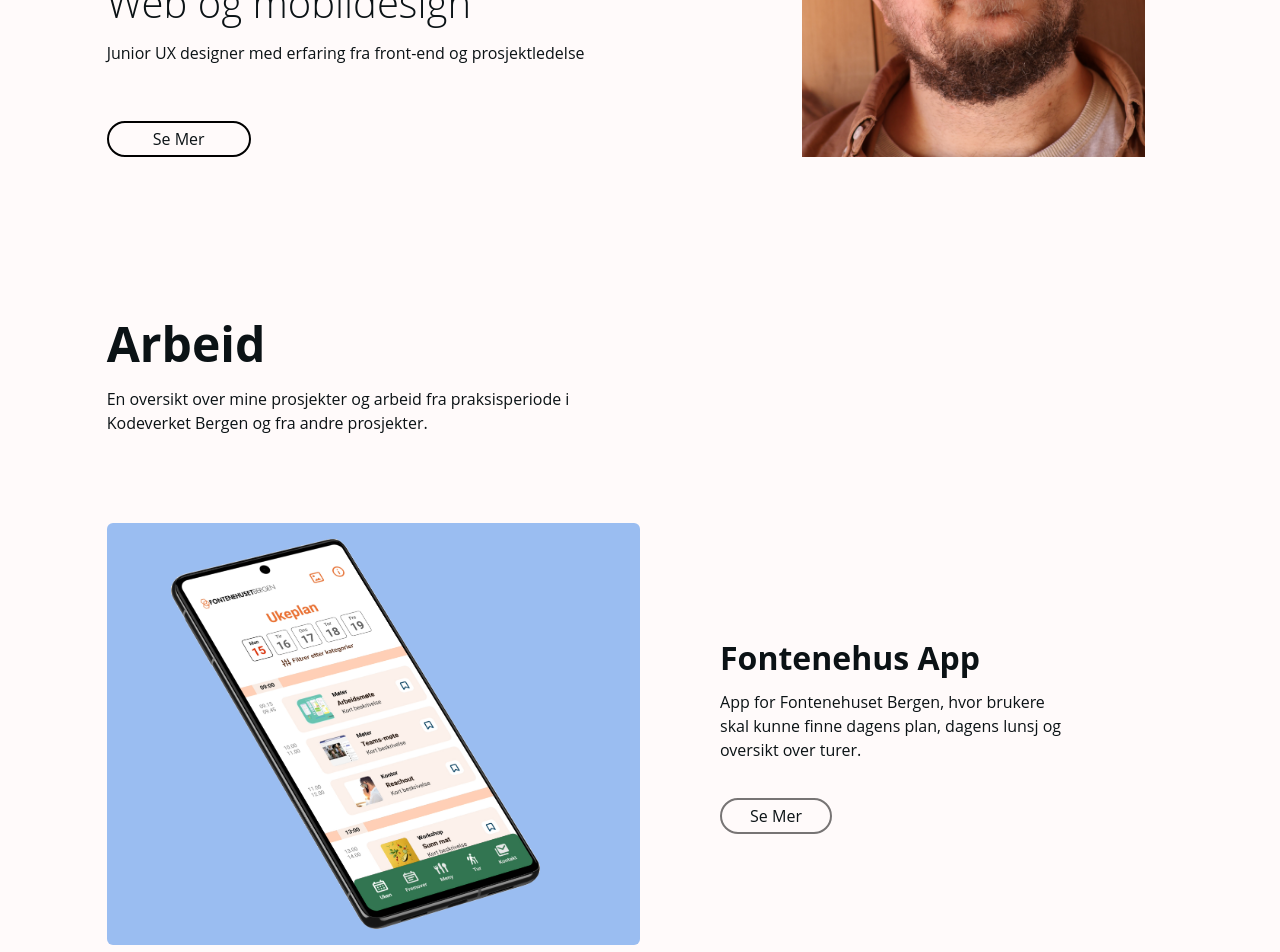
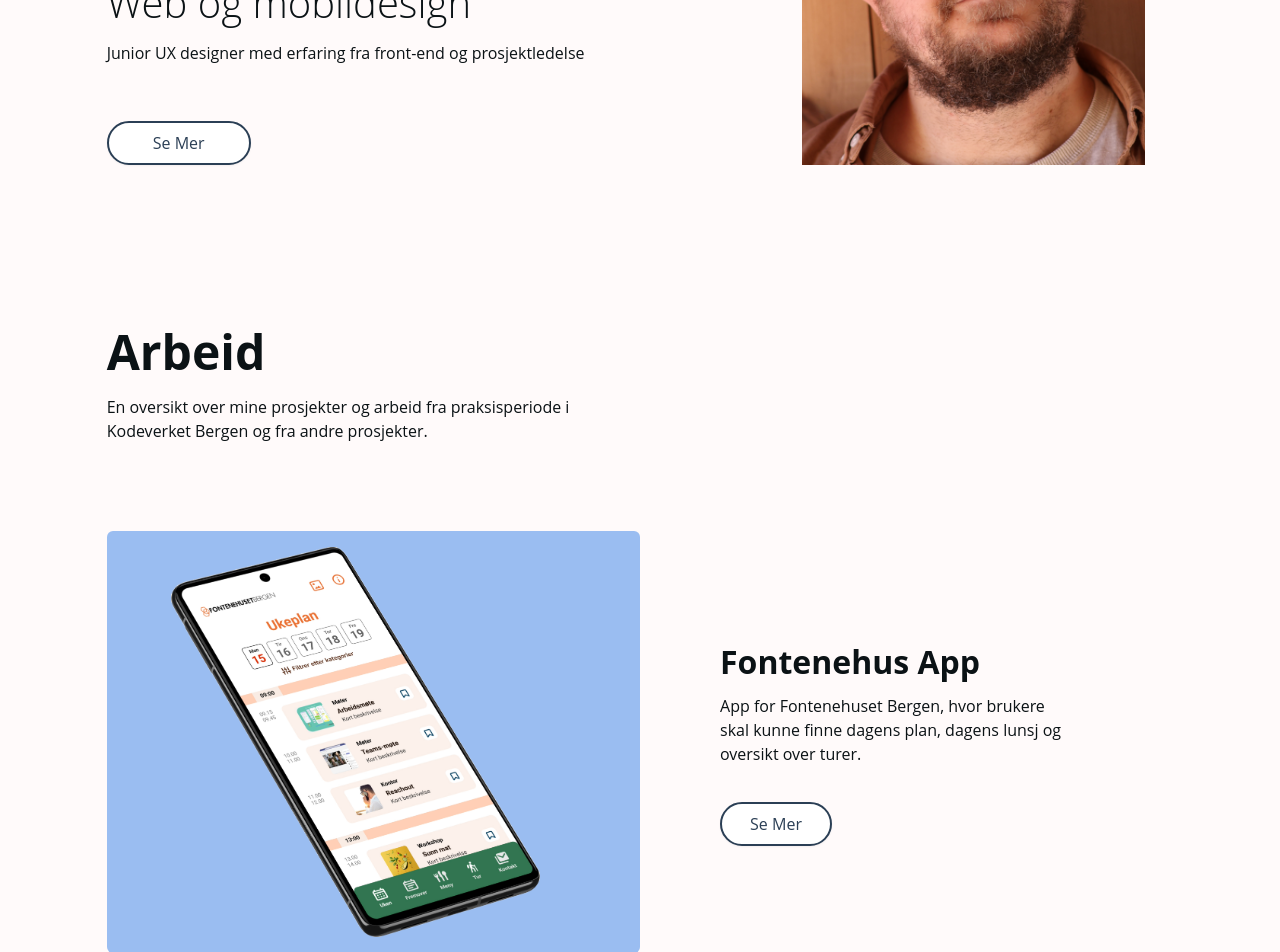
Before and after one commit to AndyKodehode/Portfolio2024, a Next.js app: page / in a window 1280 px wide. Shown: the part 440-1392 px from the top of the page. Built offline with nearby package versions, Linux system fonts and the light colour scheme.

Commit message:
endret design på knapper

```diff
--- a/components/navigation/buttons.jsx
+++ b/components/navigation/buttons.jsx
@@ -3,7 +3,7 @@
 
 export function SeMerBtn(){
     return(
-        <div className="w-28 rounded-3xl border-solid border-2 flex justify-center p-1 border-[#777474]  hover:bg-portfolio-primary-blue ">
+        <div className="w-28 rounded-3xl text-[#2B3F55]  flex justify-center p-2 border-[#2B3F55] border-2  bg-white shadow-sm hover:bg-[#3D5876] hover:text-white transition duration-300 ease-in-out">
             <p>Se Mer</p>
         </div>
     )
@@ -11,7 +11,7 @@ export function SeMerBtn(){
 
 export function OmMegBtn(){
     return(
-        <div className="w-36 rounded-3xl border-solid border-2 border-black flex justify-center p-1 border-[#777474]  hover:bg-portfolio-primary-blue">
+        <div className="w-36 rounded-3xl text-[#2B3F55]  flex justify-center p-2 border-[#2B3F55] border-2  bg-white shadow-sm hover:bg-[#3D5876] hover:text-white transition duration-300 ease-in-out">
             <p>Se Mer</p>
         </div>
     )
```
